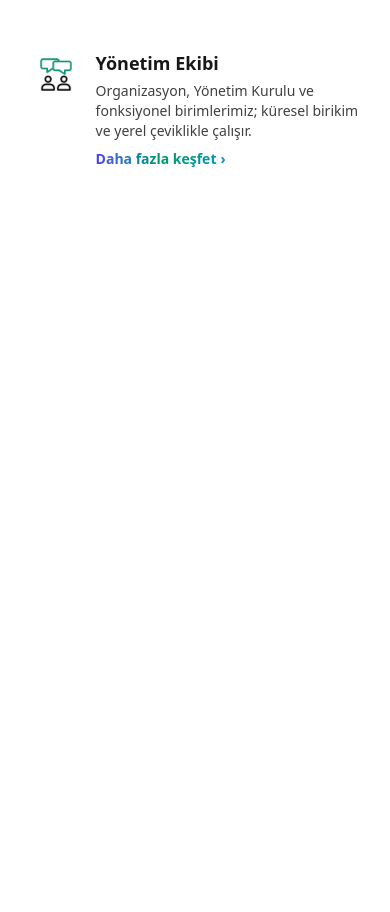
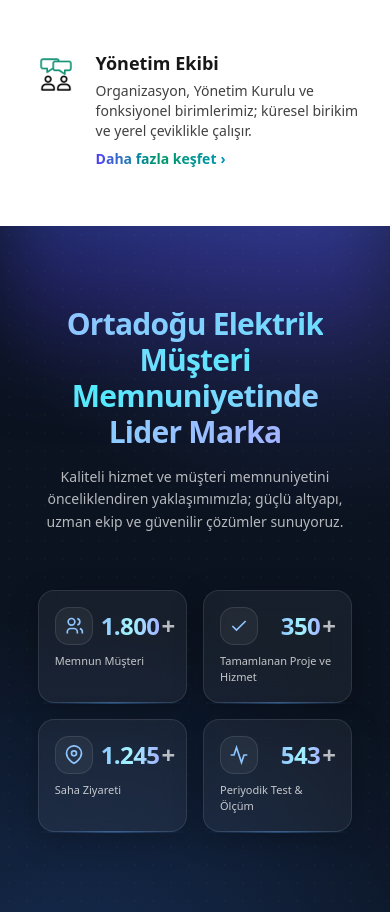
Before and after one commit to ErtugrulArac/Ortadogu-Elektrik-Website, a Next.js app: page / in a window 390 px wide. Shown: the part 9542-10454 px from the top of the page. Before the commit the page ends 9768 px from the top, so only its background shows below. Built offline with nearby package versions, Linux system fonts and the light colour scheme.

Commit message:
sayaç kısmı yapıldı

```diff
--- a/package.json
+++ b/package.json
@@ -8,6 +8,9 @@
     "start": "next start"
   },
   "dependencies": {
+    "@fortawesome/fontawesome-free": "^7.0.0",
+    "@fortawesome/free-brands-svg-icons": "^7.0.0",
+    "@fortawesome/react-fontawesome": "^3.0.1",
     "@tabler/icons-react": "^3.34.1",
     "@tsparticles/engine": "^3.9.1",
     "@tsparticles/react": "^3.0.0",
--- a/src/app/page.tsx
+++ b/src/app/page.tsx
@@ -6,6 +6,8 @@
 import Yonlendirme from "@/components/yönlendirmeseo";
 import { TextReveal } from "@/components/alticizik/text-reveal";
 import Adım from "@/components/adımadım/index"
+import Sayac from "@/components/sayac/index"
+
 
 
 export default function Page() {
@@ -22,6 +24,7 @@
       </div>
 
       <Yonlendirme />
+      <Sayac />
 
     </main>
   );
--- /dev/null
+++ b/src/components/sayac/index.tsx
@@ -0,0 +1,190 @@
+"use client";
+
+import { useEffect, useMemo, useRef, useState } from "react";
+import { motion, useInView } from "framer-motion";
+
+type Stat = {
+  label: string;
+  value: number;
+  suffix?: string;
+  icon: JSX.Element;
+};
+
+const icons = {
+  users: (
+    <svg
+      viewBox="0 0 24 24"
+      className="size-5 sm:size-6 md:size-7"
+      fill="none"
+      stroke="currentColor"
+      strokeWidth="2"
+    >
+      <path d="M16 21v-2a4 4 0 0 0-4-4H8a4 4 0 0 0-4 4v2" />
+      <circle cx="9" cy="7" r="4" />
+      <path d="M22 21v-2a4 4 0 0 0-3-3.87" />
+      <path d="M16 3.13a4 4 0 0 1 0 7.75" />
+    </svg>
+  ),
+  check: (
+    <svg
+      viewBox="0 0 24 24"
+      className="size-5 sm:size-6 md:size-7"
+      fill="none"
+      stroke="currentColor"
+      strokeWidth="2"
+    >
+      <path d="M20 6 9 17l-5-5" />
+    </svg>
+  ),
+  // 📍 Saha Ziyareti
+  mapPin: (
+    <svg
+      viewBox="0 0 24 24"
+      className="size-5 sm:size-6 md:size-7"
+      fill="none"
+      stroke="currentColor"
+      strokeWidth="2"
+    >
+      <path d="M21 10c0 7-9 12-9 12S3 17 3 10a9 9 0 1 1 18 0Z" />
+      <circle cx="12" cy="10" r="3" />
+    </svg>
+  ),
+  // 📊 Periyodik Test & Ölçüm
+  activity: (
+    <svg
+      viewBox="0 0 24 24"
+      className="size-5 sm:size-6 md:size-7"
+      fill="none"
+      stroke="currentColor"
+      strokeWidth="2"
+    >
+      <polyline points="22 12 18 12 15 21 9 3 6 12 2 12" />
+    </svg>
+  ),
+};
+
+const STATS: Stat[] = [
+  { label: "Memnun Müşteri", value: 1800, suffix: "+", icon: icons.users },
+  { label: "Tamamlanan Proje ve Hizmet", value: 350, suffix: "+", icon: icons.check },
+  { label: "Saha Ziyareti", value: 1245, suffix: "+", icon: icons.mapPin },
+  { label: "Periyodik Test & Ölçüm", value: 543, suffix: "+", icon: icons.activity },
+];
+
+function useCountUp(target: number, start: boolean, durationMs = 1200) {
+  const [value, setValue] = useState(0);
+  const rafRef = useRef<number | null>(null);
+  const startRef = useRef<number | null>(null);
+
+  const prefersReduced = useMemo(
+    () =>
+      typeof window !== "undefined" &&
+      window.matchMedia?.("(prefers-reduced-motion: reduce)").matches,
+    []
+  );
+
+  useEffect(() => {
+    if (!start) return;
+    if (prefersReduced) {
+      setValue(target);
+      return;
+    }
+    const animate = (t: number) => {
+      if (startRef.current === null) startRef.current = t;
+      const elapsed = t - startRef.current;
+      const p = Math.min(1, elapsed / durationMs);
+      const eased = 1 - Math.pow(1 - p, 3);
+      setValue(Math.round(target * eased));
+      if (p < 1) {
+        rafRef.current = requestAnimationFrame(animate);
+      }
+    };
+    rafRef.current = requestAnimationFrame(animate);
+    return () => {
+      if (rafRef.current) cancelAnimationFrame(rafRef.current);
+      startRef.current = null;
+    };
+  }, [start, target, durationMs, prefersReduced]);
+
+  return value;
+}
+
+export default function StatsSection() {
+  const sectionRef = useRef<HTMLElement | null>(null);
+  const inView = useInView(sectionRef, { once: true, margin: "-20% 0px -20% 0px" });
+
+  return (
+    <section
+      ref={sectionRef}
+      className="relative overflow-hidden bg-[#0b1320] text-white py-20 md:py-24 px-6 md:px-12"
+      aria-label="Ortadoğu Elektrik istatistikleri"
+    >
+      {/* Üst arka plan efektleri */}
+      <div className="pointer-events-none absolute inset-x-0 -top-24 h-64 bg-gradient-to-b from-blue-500/40 via-indigo-600/30 to-transparent blur-2xl" />
+      <div
+        aria-hidden
+        className="pointer-events-none absolute inset-0 bg-[radial-gradient(circle_at_20%_120%,rgba(59,130,246,0.25),transparent_50%),radial-gradient(circle_at_80%_-10%,rgba(99,102,241,0.28),transparent_45%)]"
+      />
+      <div
+        aria-hidden
+        className="pointer-events-none absolute inset-0 [background-image:radial-gradient(#ffffff1a_1px,transparent_1px)] [background-size:18px_18px] opacity-20"
+      />
+
+      <div className="relative mx-auto w-[92%] max-w-6xl">
+        <motion.div
+          initial={{ opacity: 0, y: 18 }}
+          animate={{ opacity: 1, y: 0 }}
+          transition={{ duration: 0.7, ease: [0.2, 0.8, 0.2, 1] }}
+          className="text-center md:text-left mb-14 md:mb-16"
+        >
+          <h2 className="text-3xl md:text-4xl font-semibold tracking-tight">
+            <span className="bg-gradient-to-r from-blue-300 via-cyan-300 to-indigo-300 bg-clip-text text-transparent">
+              Ortadoğu Elektrik <br /> Müşteri Memnuniyetinde Lider Marka
+            </span>
+          </h2>
+          <p className="mt-4 max-w-2xl text-balance text-sm md:text-base leading-relaxed text-white/70 mx-auto md:mx-0">
+            Kaliteli hizmet ve müşteri memnuniyetini önceliklendiren yaklaşımımızla; güçlü altyapı, uzman ekip ve
+            güvenilir çözümler sunuyoruz.
+          </p>
+        </motion.div>
+
+        <div className="grid grid-cols-2 md:grid-cols-4 gap-4 sm:gap-6 md:gap-8">
+          {STATS.map((stat, idx) => {
+            const current = useCountUp(stat.value, inView, 1200 + idx * 120);
+            return (
+              <motion.div
+                key={stat.label}
+                initial={{ opacity: 0, y: 22, scale: 0.98 }}
+                animate={inView ? { opacity: 1, y: 0, scale: 1 } : {}}
+                transition={{ duration: 0.55, delay: idx * 0.08 }}
+                className="group relative rounded-2xl border border-white/10 bg-white/5 p-4 sm:p-5 md:p-7 shadow-[0_8px_30px_rgba(0,0,0,0.25)] backdrop-blur-md"
+              >
+                <div className="pointer-events-none absolute inset-0 rounded-2xl opacity-0 transition-opacity duration-300 group-hover:opacity-100 bg-gradient-to-br from-white/8 to-transparent" />
+                <div className="pointer-events-none absolute inset-x-0 -bottom-0.5 h-0.5 bg-gradient-to-r from-blue-400/0 via-blue-400/50 to-indigo-400/0 opacity-70" />
+
+                <div className="flex items-center gap-2 sm:gap-3 md:gap-4">
+                  <div className="rounded-xl border border-white/10 bg-white/5 p-2 sm:p-2.5">
+                    <span className="text-blue-300">{stat.icon}</span>
+                  </div>
+                  <div className="text-right md:text-left ml-auto md:ml-0">
+                    <div className="text-2xl sm:text-3xl md:text-4xl font-bold leading-none tracking-tight">
+                      <span className="bg-gradient-to-r from-blue-300 via-cyan-200 to-indigo-300 bg-clip-text text-transparent">
+                        {new Intl.NumberFormat("tr-TR").format(current)}
+                      </span>
+                      {stat.suffix ? (
+                        <span className="text-white/70 ml-0.5">{stat.suffix}</span>
+                      ) : null}
+                    </div>
+                  </div>
+                </div>
+
+                <p className="mt-2 sm:mt-3 md:mt-4 text-[11px] sm:text-xs md:text-sm text-white/75">
+                  {stat.label}
+                </p>
+              </motion.div>
+            );
+          })}
+        </div>
+      </div>
+    </section>
+  );
+}
```
Also changed, not shown: src/components/grafik/index.tsx (+15 -17 lines), 1 other file (tests, documents, lock files or other folders).
